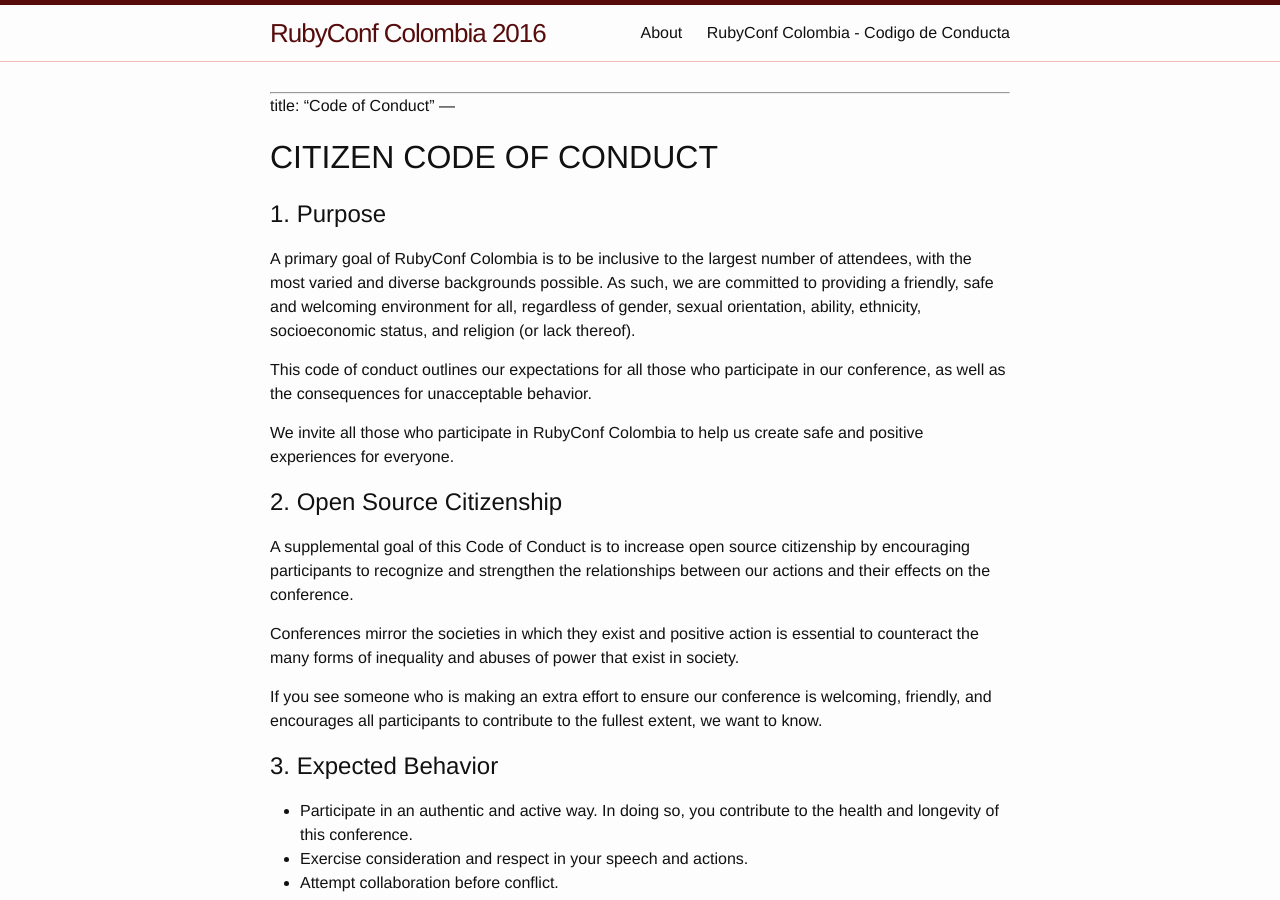
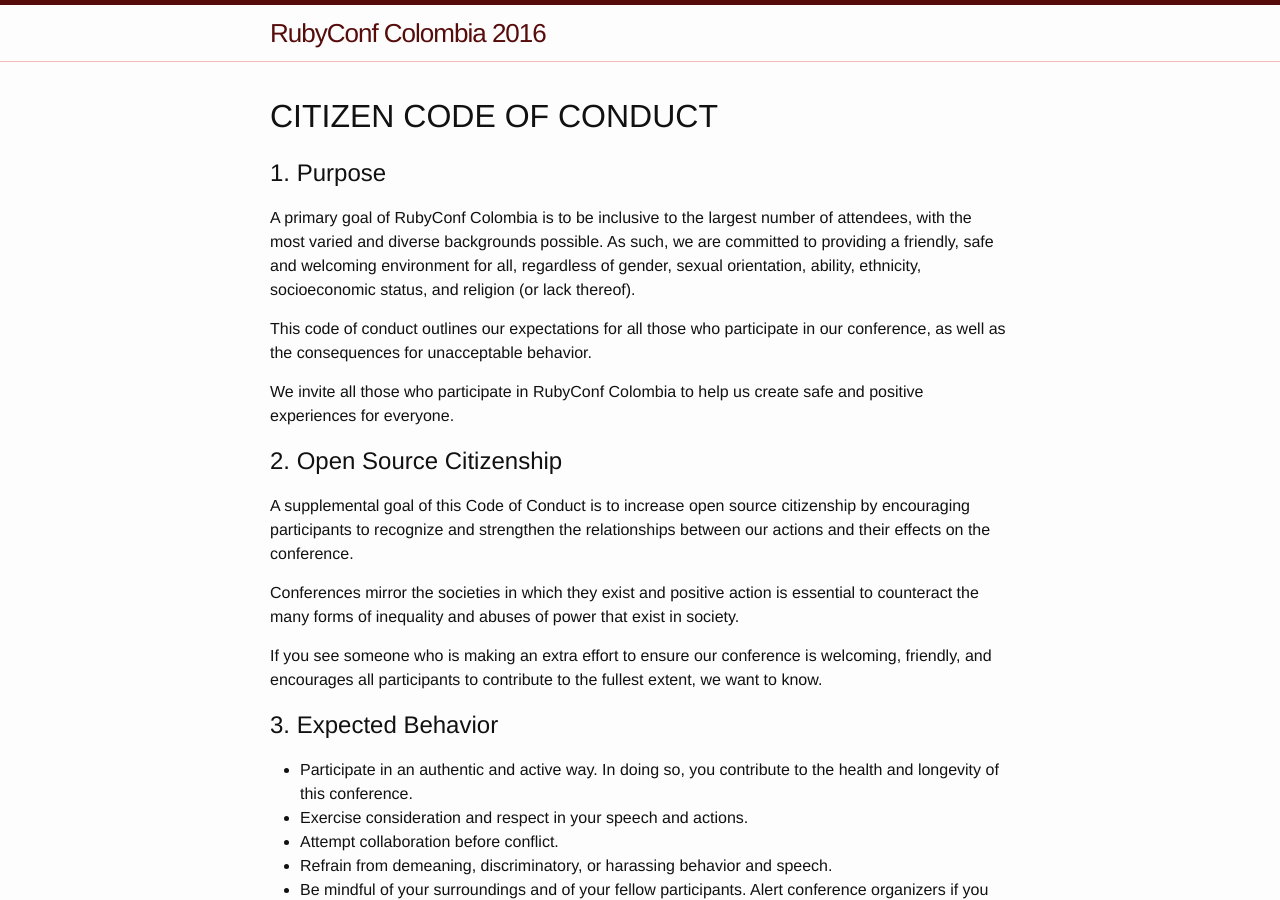
Before and after one commit to RubyConfCo/rubyconfco-website-2015, a Jekyll site: the page built from code-of-conduct.md, in a window 1280 px wide and 900 px high. Built offline with Jekyll 4.4.1, drawn with Linux system fonts in a browser that asks for light colours; nearby versions of some CDN libraries; some of the changed lines change nothing that is shown.

Commit message:
hides about and spanish CoC

```diff
--- a/_config.yml
+++ b/_config.yml
@@ -29,4 +29,6 @@
   'Gemfile.lock',
   'README.md',
   'LICENSE',
+  'about.md',
+  'codigo-de-conducta'
 ]
--- a/code-of-conduct.md
+++ b/code-of-conduct.md
@@ -1,9 +1,5 @@
 ---
 layout: default
----
-
----
-title: "Code of Conduct"
 ---
 
 # CITIZEN CODE OF CONDUCT
```
